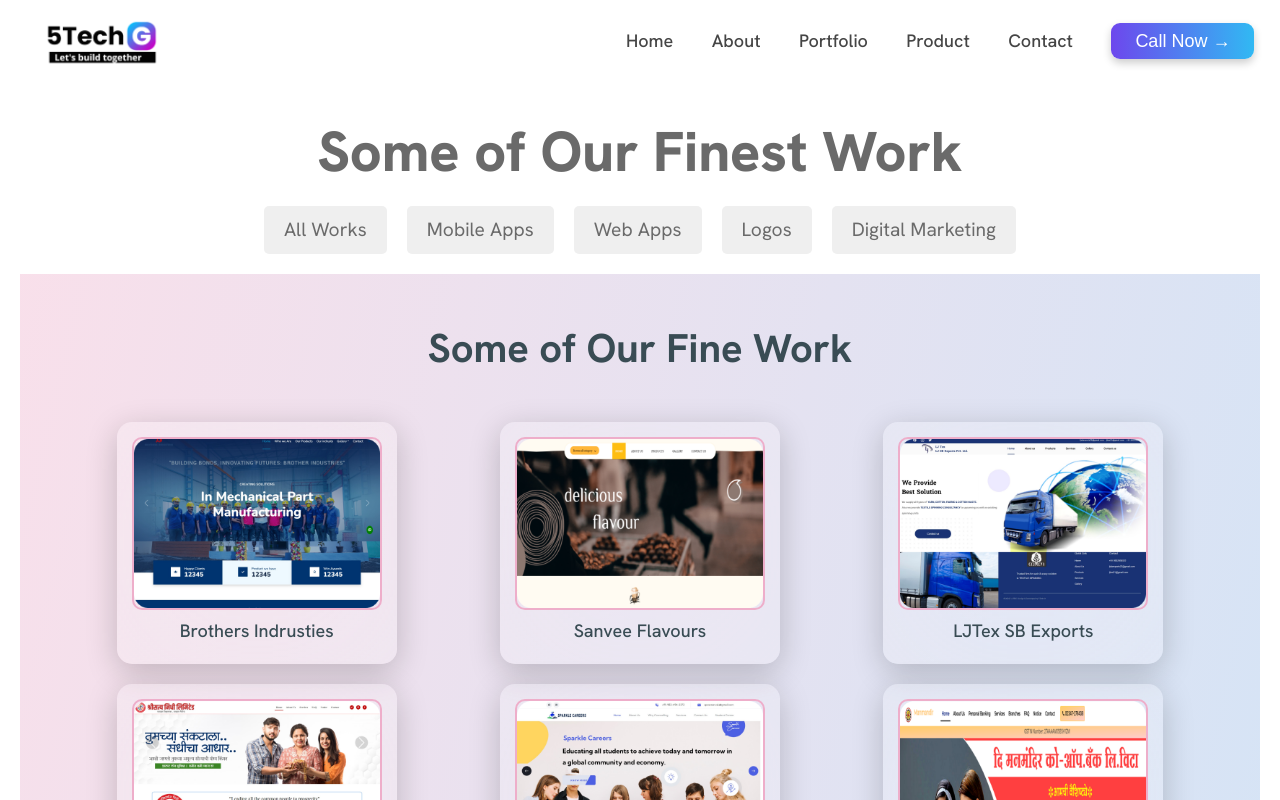
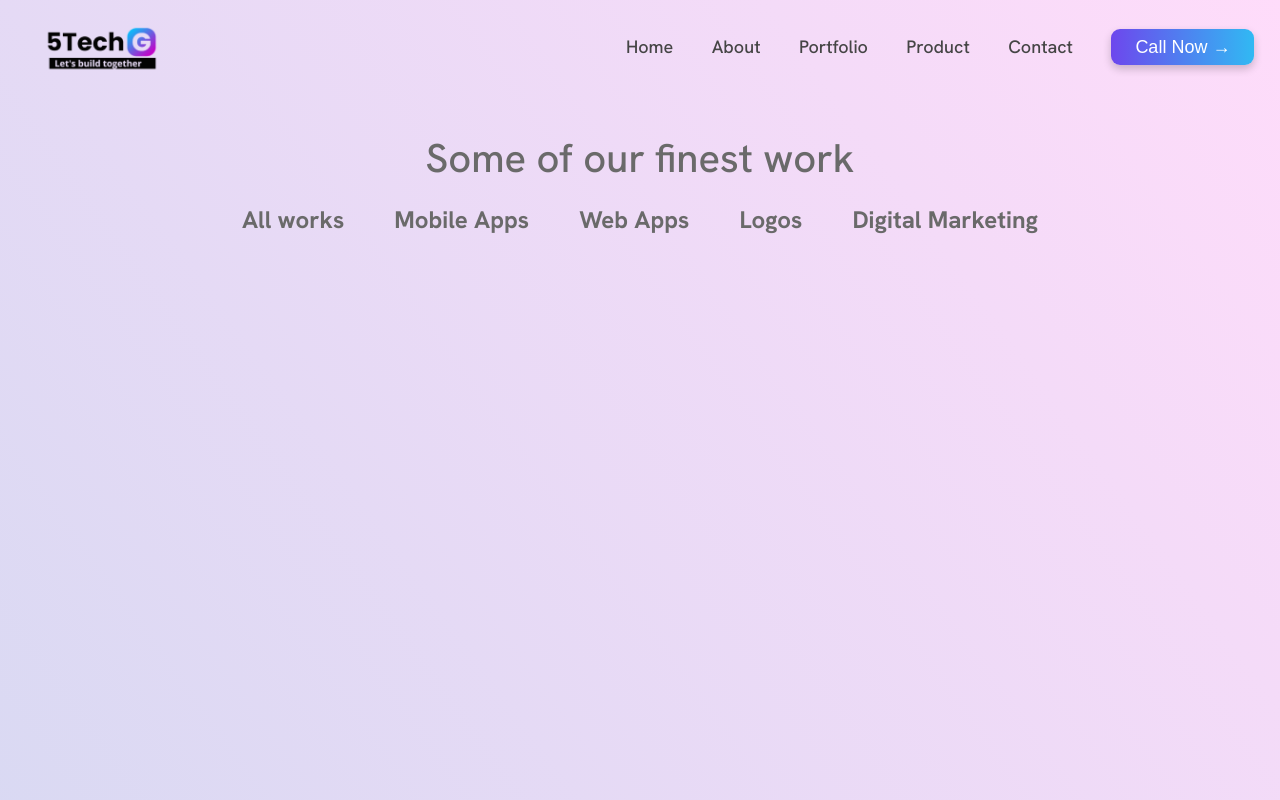
Before and after one commit to harshvyas0803/5techg, a React (Create React App) app: page /portfolio in a window 1280 px wide. Shown: the top 800 px of the page. Built offline with nearby package versions, Linux system fonts and the light colour scheme.

Commit message:
added portfolio V2

```diff
--- a/src/pages/portfolio/Portfolio.css
+++ b/src/pages/portfolio/Portfolio.css
@@ -1,58 +1,74 @@
-.nav-in-portfolio {
-    margin-top: 3vh;
+.main-portfolio {
+    background: linear-gradient(54deg, rgba(17,19,178,0.16) 0%, rgba(249,18,221,0.15) 100%);
+    padding-top: 30px;
 }
 
-.heading {
-    font-size: 7vh;
-    margin-top: 30px;
-    color: rgb(106, 106, 106);
-    text-align: center;
-    font-weight: 800;
-    margin-bottom: 10px;
+.content-project {
+    min-height: 90vh;
 }
 
-.cards-in-portfolio {
-    padding: 20px;
+.heading-project {
     text-align: center;
+    margin-top: 60px;
+    color: #6A6A6A;
+    font-weight: 900;
+    font-size: 120px;
 }
 
-.filter-buttons {
-    display: flex;
-    justify-content: center;
-    margin: 20px 0;
-    flex-wrap: wrap;
+.filters {
+    text-align: center;
+    margin-top: 20px;
 }
 
-.filter-link {
-    margin: 0 10px;
-
-    text-decoration: none;
+.filter-item {
+    font-size: 24px;
+    color: #6A6A6A;
+    margin: 0 25px;
+    font-weight: 700;
+    cursor: pointer;
+    position: relative;
+    transition: color 0.3s ease;
 }
 
-.filter-button {
-    color: #6A6A6A;
-    border: none;
-    border-radius: 5px;
-    padding: 10px 20px;
-    font-size: 1.2em;
-    cursor: pointer;
-    transition: background-color 0.3s ease;
+.filter-item::after {
+    content: '';
+    position: absolute;
+    left: 0;
+    right: 0;
+    bottom: -5px;
+    height: 3px;
+    background: linear-gradient(to right, #007bff, #ff6347);
+    transform: scaleX(0);
+    transform-origin: right;
+    transition: transform 0.3s ease;
 }
 
+.filter-item:hover::after,
+.filter-item.active::after {
+    transform: scaleX(1);
+    transform-origin: left;
+}
+
+.filter-item:hover {
+    color:#030000
+}
 
 @media (max-width: 768px) {
-    .heading {
+    .heading-project {
         font-size: 5vh;
     }
 
-    .filter-button {
-        padding: 8px 15px;
-        font-size: 1em;
+    .filter-item {
+        font-size: 20px;
     }
 }
 
 @media (max-width: 480px) {
-    .heading {
+    .heading-project {
         font-size: 4vh;
     }
+
+    .filter-item {
+        font-size: 18px;
+    }
 }
--- a/src/pages/portfolio/Portfolio.jsx
+++ b/src/pages/portfolio/Portfolio.jsx
@@ -1,42 +1,24 @@
 import React from 'react';
-import { Link } from 'react-router-dom'; // Import Link for navigation
-import Finework from '../../components/finework/Finework';
 import Navbar from '../../components/Navbar/Navbar';
 import './Portfolio.css';
 
 const Portfolio = () => {
   return (
-    <div>
-      <div className='nav-in-portfolio'>
-        <Navbar />
-      </div>
-
-      <div className="cards-in-portfolio">
-        <h1 className="heading">Some of Our Finest Work</h1>
-
-        {/* Gradient line */}
-        <div className="gradient-line"></div>
-
-        {/* Filter Buttons */}
-        <div className="filter-buttons">
-          <Link to="/portfolio/all" className="filter-link">
-            <button className="filter-button">All Works</button>
-          </Link>
-          <Link to="/portfolio/mobileapps" className="filter-link">
-            <button className="filter-button">Mobile Apps</button>
-          </Link>
-          <Link to="/portfolio/webapps" className="filter-link">
-            <button className="filter-button">Web Apps</button>
-          </Link>
-          <Link to="/portfolio/logos" className="filter-link">
-            <button className="filter-button">Logos</button>
-          </Link>
-          <Link to="/portfolio/digitalmarketing" className="filter-link">
-            <button className="filter-button">Digital Marketing</button>
-          </Link>
+    <div className='main-portfolio'>
+      <Navbar />
+      <div className="content-project">
+        <div className="heading-project">
+          <h1>Some of our finest work</h1>
         </div>
 
-        <Finework />
+        {/* Filters Section */}
+        <div className="filters">
+          <span className="filter-item">All works</span>
+          <span className="filter-item">Mobile Apps</span>
+          <span className="filter-item">Web Apps</span>
+          <span className="filter-item">Logos</span>
+          <span className="filter-item">Digital Marketing</span>
+        </div>
       </div>
     </div>
   );
```
